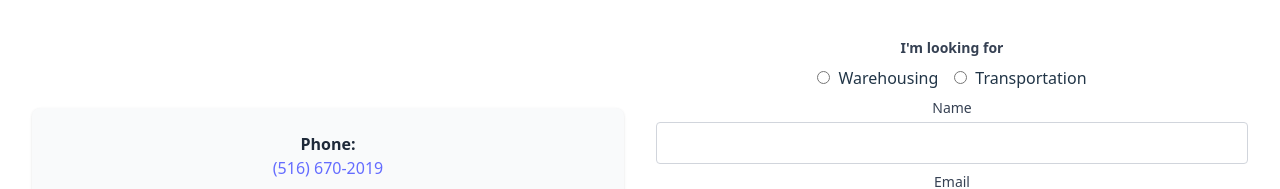
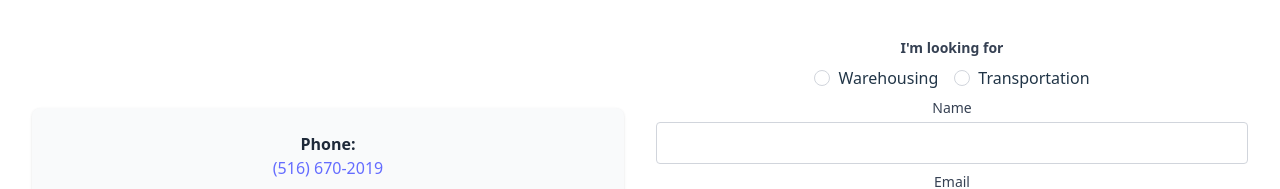
Before and after one commit to XiroEx/prosolutions, a React (Vite) app in the folder webapp/: page /contact in a window 1280 px wide. Shown: the part 505-694 px from the top of the page. Built offline with nearby package versions, Linux system fonts and the light colour scheme.

Commit message:
style(Contact): enhance radio button styling and add cursor pointer for better UX

```diff
--- a/webapp/src/routes/Contact.tsx
+++ b/webapp/src/routes/Contact.tsx
@@ -136,25 +136,25 @@ function Contact() {
                   I&apos;m looking for
                 </label>
                 <div className="flex gap-4 mb-2 justify-center">
-                  <label className="inline-flex items-center">
+                  <label className="inline-flex items-center cursor-pointer">
                     <input
                       type="radio"
                       name="service"
                       value="Warehousing"
                       checked={form.service === 'Warehousing'}
                       onChange={handleChange}
-                      className="form-radio text-[var(--color-primary)]"
+                      className="w-4 h-4 appearance-none border border-gray-300 rounded-full bg-white checked:bg-red-600 checked:border-red-600 focus:ring-2 focus:ring-red-500 focus:ring-offset-2"
                     />
                     <span className="ml-2">Warehousing</span>
                   </label>
-                  <label className="inline-flex items-center">
+                  <label className="inline-flex items-center cursor-pointer">
                     <input
                       type="radio"
                       name="service"
                       value="Transport"
                       checked={form.service === 'Transport'}
                       onChange={handleChange}
-                      className="form-radio text-[var(--color-primary)]"
+                      className="w-4 h-4 appearance-none border border-gray-300 rounded-full bg-white checked:bg-red-600 checked:border-red-600 focus:ring-2 focus:ring-red-500 focus:ring-offset-2"
                     />
                     <span className="ml-2">Transportation</span>
                   </label>
```
